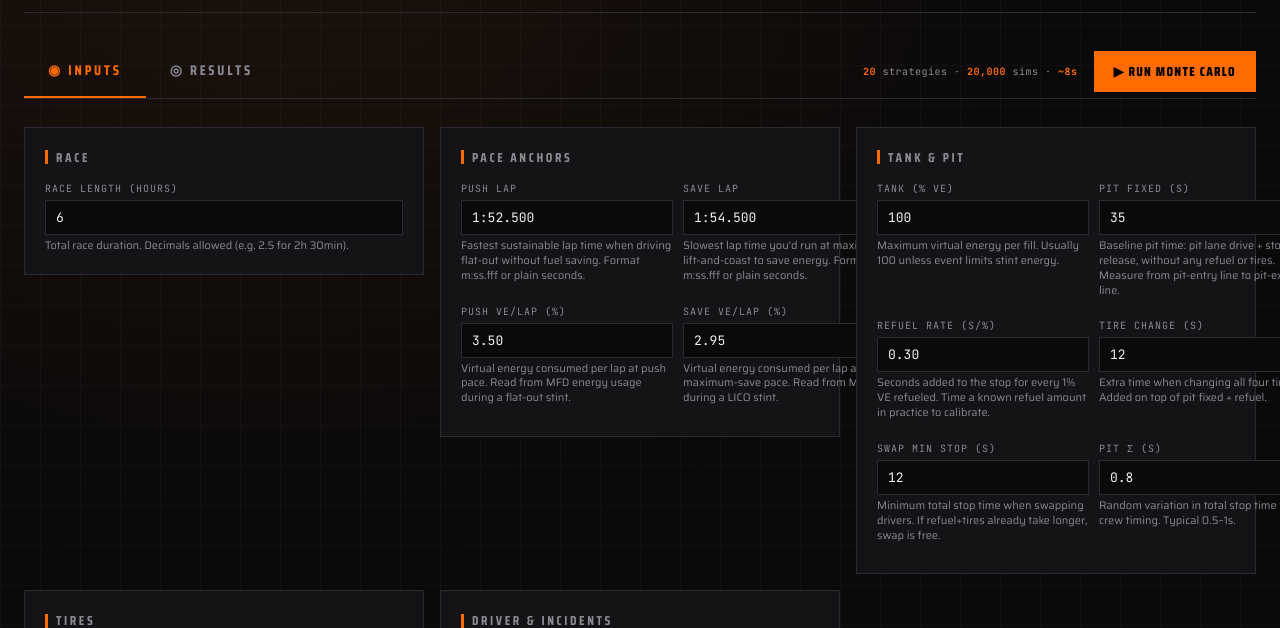
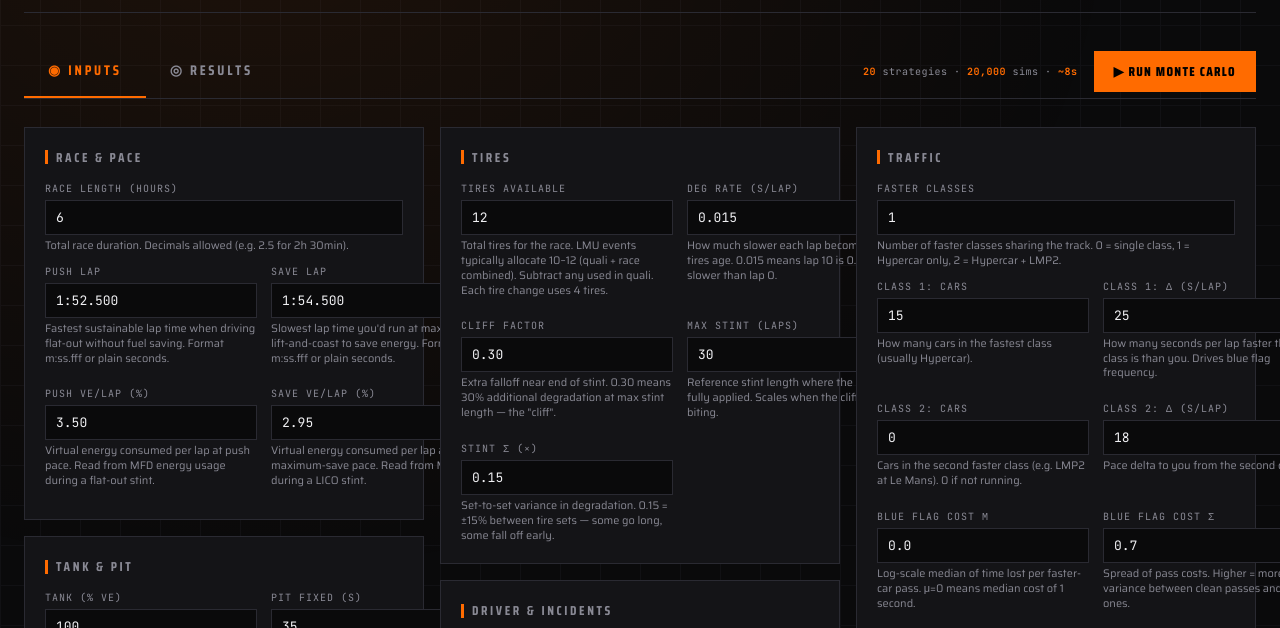
Before and after one commit to Banneh/lmu-strategy-analyzer, a plain HTML site: page index.html in a window 1280 px wide. Shown: the part 95-723 px from the top of the page. Drawn offline with Linux system fonts and the light colour scheme.

Commit message:
Add files via upload

```diff
--- a/index.html
+++ b/index.html
@@ -162,23 +162,51 @@
   .tab-content { display: block; }
   .tab-content.hidden { display: none; }
 
-  /* INPUTS GRID */
+  /* INPUTS GRID — CSS columns give a masonry layout that balances panel heights */
   .inputs-grid {
+    column-count: 4;
+    column-gap: 16px;
+  }
+  @media (max-width: 1500px) { .inputs-grid { column-count: 3; } }
+  @media (max-width: 1100px) { .inputs-grid { column-count: 2; } }
+  @media (max-width: 700px)  { .inputs-grid { column-count: 1; } }
+
+  .inputs-grid .panel {
+    break-inside: avoid;
+    display: inline-block;
+    width: 100%;
+    margin: 0 0 16px 0;
+    container-type: inline-size;
+    container-name: inputpanel;
+  }
+
+  /* Descriptions are always visible now — no compact/help toggle. */
+  .inputs-grid .field small {
+    display: block;
+  }
+
+  /* Inside each panel: 2-col (or 3-col) grid when panel has room.
+     Single column when panel is narrower than ~340px. */
+  .inputs-grid .panel .grid-2 {
     display: grid;
-    grid-template-columns: repeat(auto-fill, minmax(340px, 1fr));
-    gap: 16px;
-    align-items: start;
-  }
-  .inputs-grid .panel {
-    margin-bottom: 0;
-  }
-  /* Pit + Traffic are dense — let them span more when possible */
-  .inputs-grid .panel.wide {
-    grid-column: span 2;
-  }
-  @media (max-width: 800px) {
-    .inputs-grid .panel.wide { grid-column: auto; }
-  }
+    grid-template-columns: 1fr 1fr;
+    gap: 10px 14px;
+  }
+  .inputs-grid .panel .grid-3 {
+    display: grid;
+    grid-template-columns: 1fr 1fr 1fr;
+    gap: 10px 14px;
+  }
+  @container inputpanel (max-width: 340px) {
+    .inputs-grid .panel .grid-2,
+    .inputs-grid .panel .grid-3 {
+      grid-template-columns: 1fr;
+    }
+  }
+
+  /* .wide class no longer needed — columns layout handles balance.
+     Keep a benign fallback so existing markup doesn't break. */
+  .inputs-grid .panel.wide { /* no special treatment */ }
 
   .panel {
     background: var(--surface);
@@ -745,16 +773,12 @@
     <div class="inputs-grid">
 
       <div class="panel">
-        <h2>Race</h2>
+        <h2>Race &amp; Pace</h2>
         <div class="field">
           <label>Race Length (hours)</label>
           <input type="number" id="raceHours" value="6" step="0.5" min="0.5" max="30" />
           <small>Total race duration. Decimals allowed (e.g. 2.5 for 2h 30min).</small>
         </div>
-      </div>
-
-      <div class="panel">
-        <h2>Pace Anchors</h2>
         <div class="grid-2">
           <div class="field">
             <label>Push Lap</label>
```
